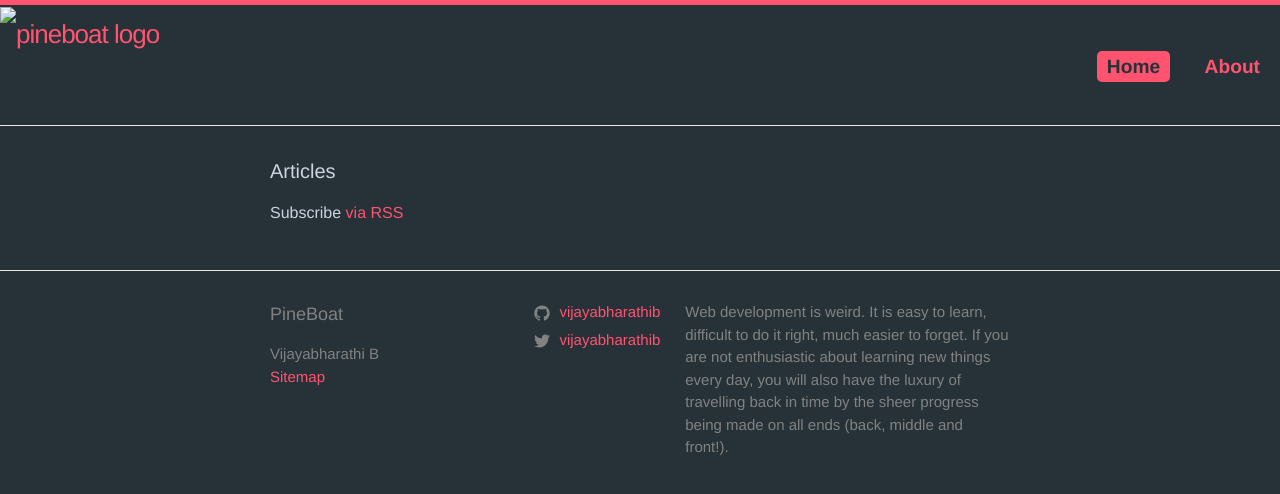
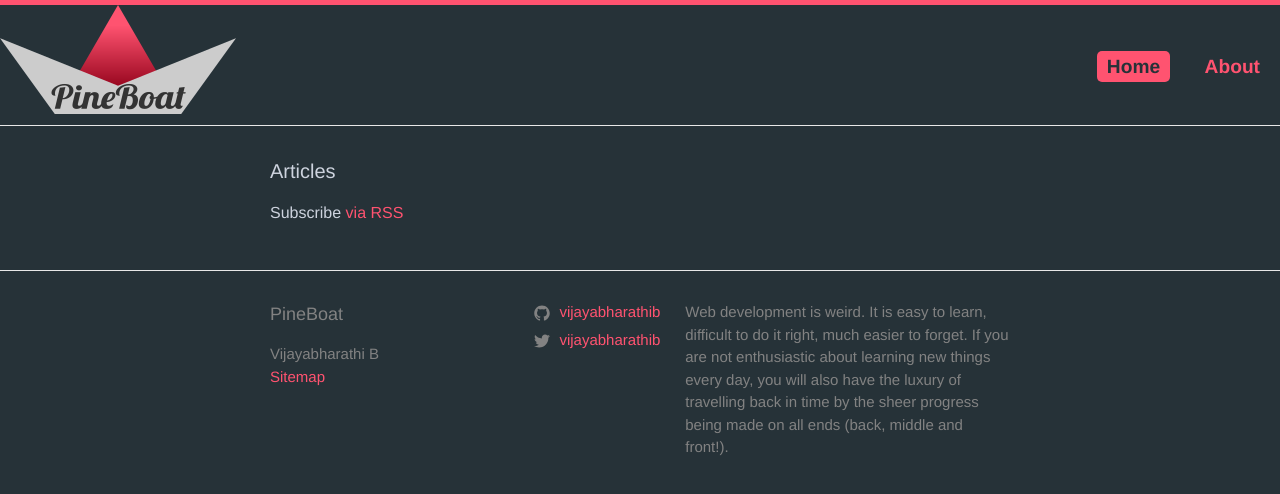
Before and after one commit to pineboat/pineboat.github.io, a Jekyll site: the page built from index.md, in a window 1280 px wide. Shown: the top 494 px of the page. Built offline with Jekyll 4.4.1, drawn with Linux system fonts in a browser that asks for light colours.

Commit message:
logo and cache buster

```diff
--- a/_includes/head.html
+++ b/_includes/head.html
@@ -13,7 +13,7 @@
   <title>{% if page.title %}{{ page.title | escape }}{% else %}{{ site.title | escape }}{% endif %}</title>
   <meta name="description" content="{{ page.excerpt | default: site.description | strip_html | normalize_whitespace | truncate: 160 | escape }}">
 
-  <link rel="stylesheet" href="{{ "/assets/main.css" | relative_url }}">
+  <link rel="stylesheet" href="{{ "/assets/main.css?v0.2" | relative_url }}">
   <link rel="canonical" href="{{ page.url | replace:'index.html','' | absolute_url }}">
   <link rel="alternate" type="application/rss+xml" title="{{ site.title | escape }}" href="{{ "/feed.xml" | relative_url }}">
 
```
Also changed, not shown: assets/icons/logo.png (renamed from logo.png).
